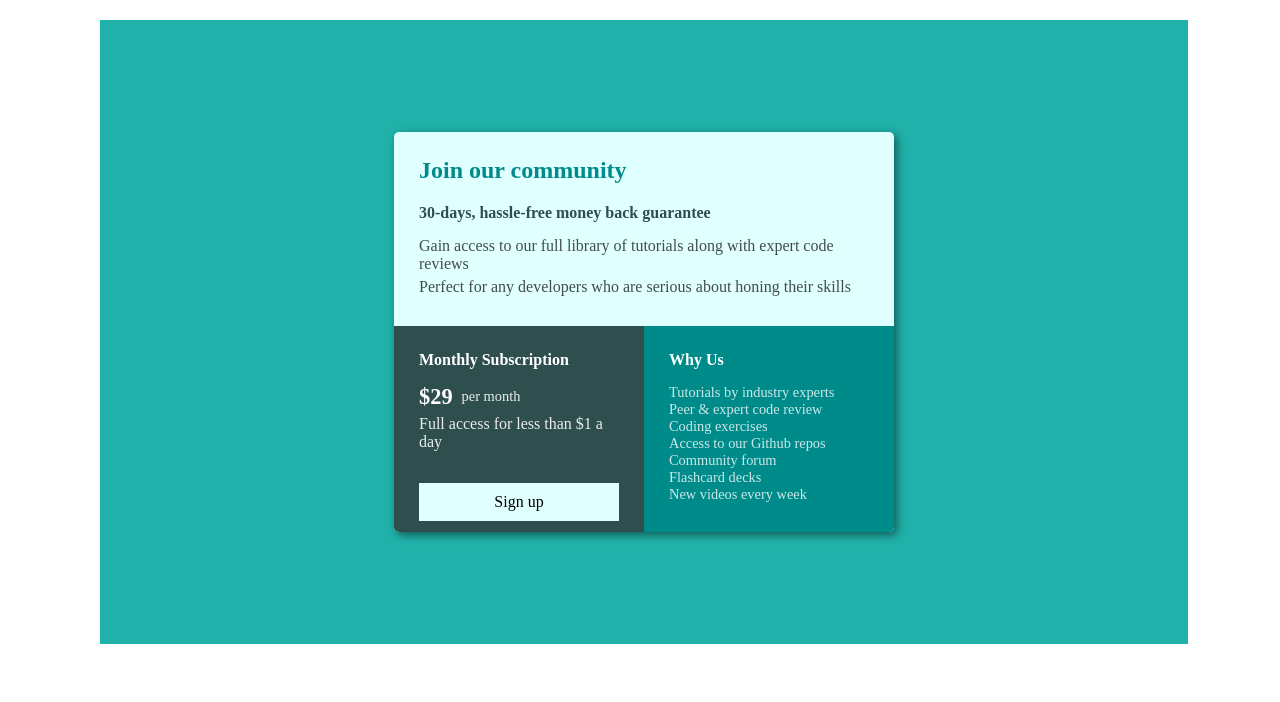
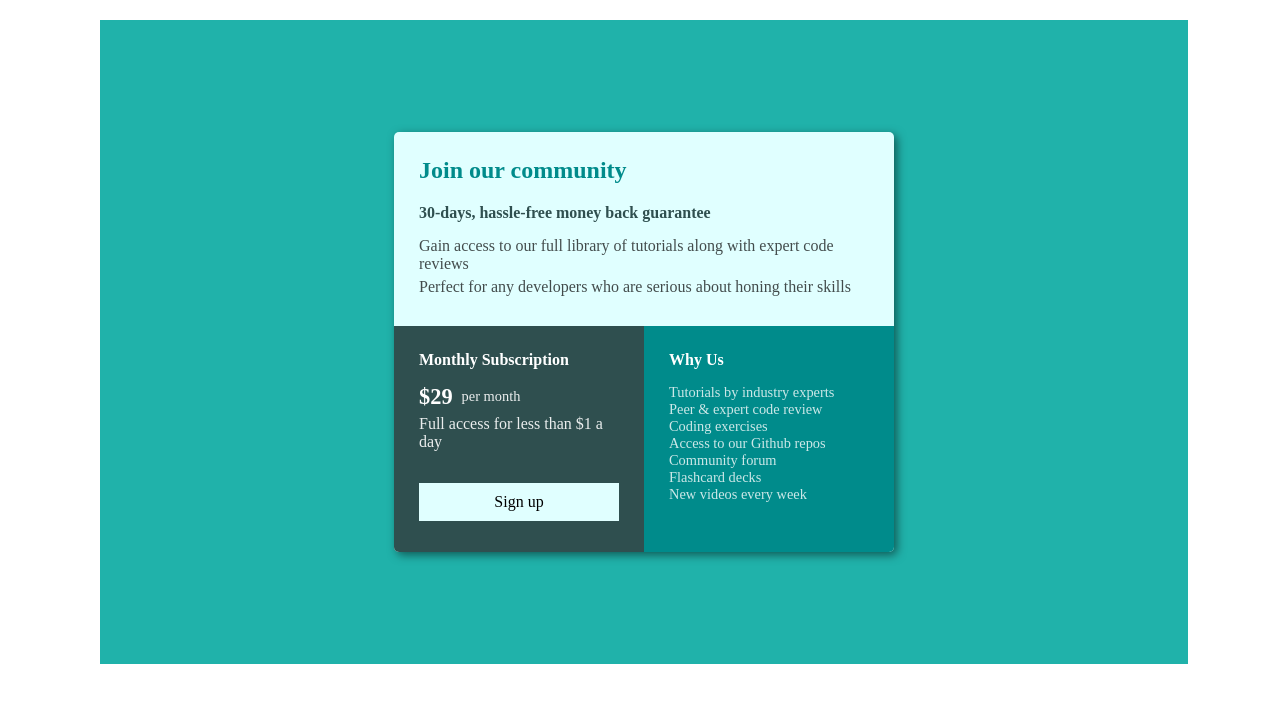
Before and after one commit to AJsem/responsiveCard, a plain HTML site: page index.html in a window 1280 px wide. Drawn offline with Linux system fonts and the light colour scheme.

Commit message:
Update css.css

```diff
--- a/css.css
+++ b/css.css
@@ -17,7 +17,7 @@
 .container {
 	border: none;
 	width: 500px;
-	height: 400px;
+	height: 420px;
 	border-radius: 5px;
 	overflow: hidden;
 	box-shadow: 3px 3px 10px rgba(0, 0, 0, 0.5);
```
